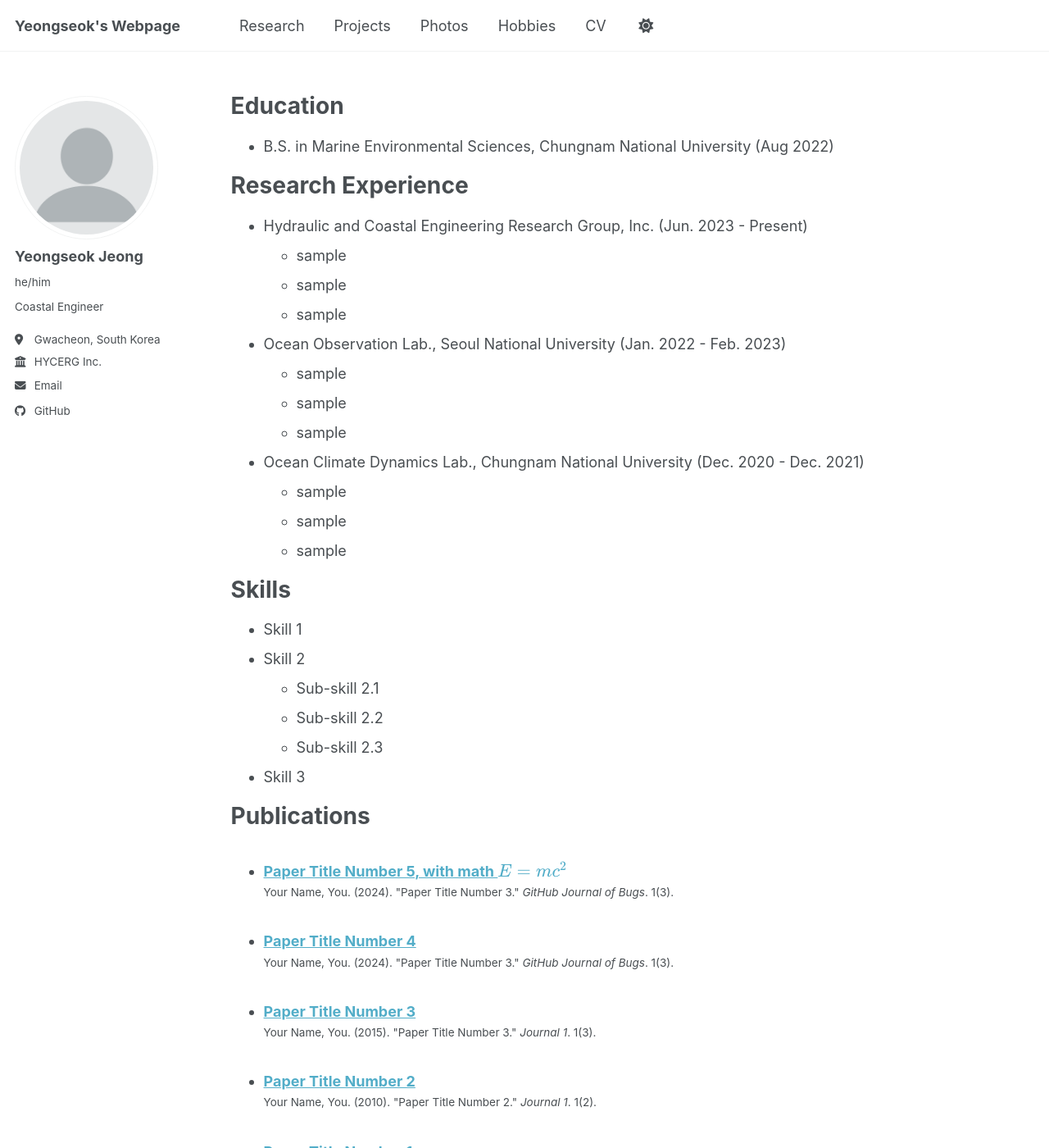
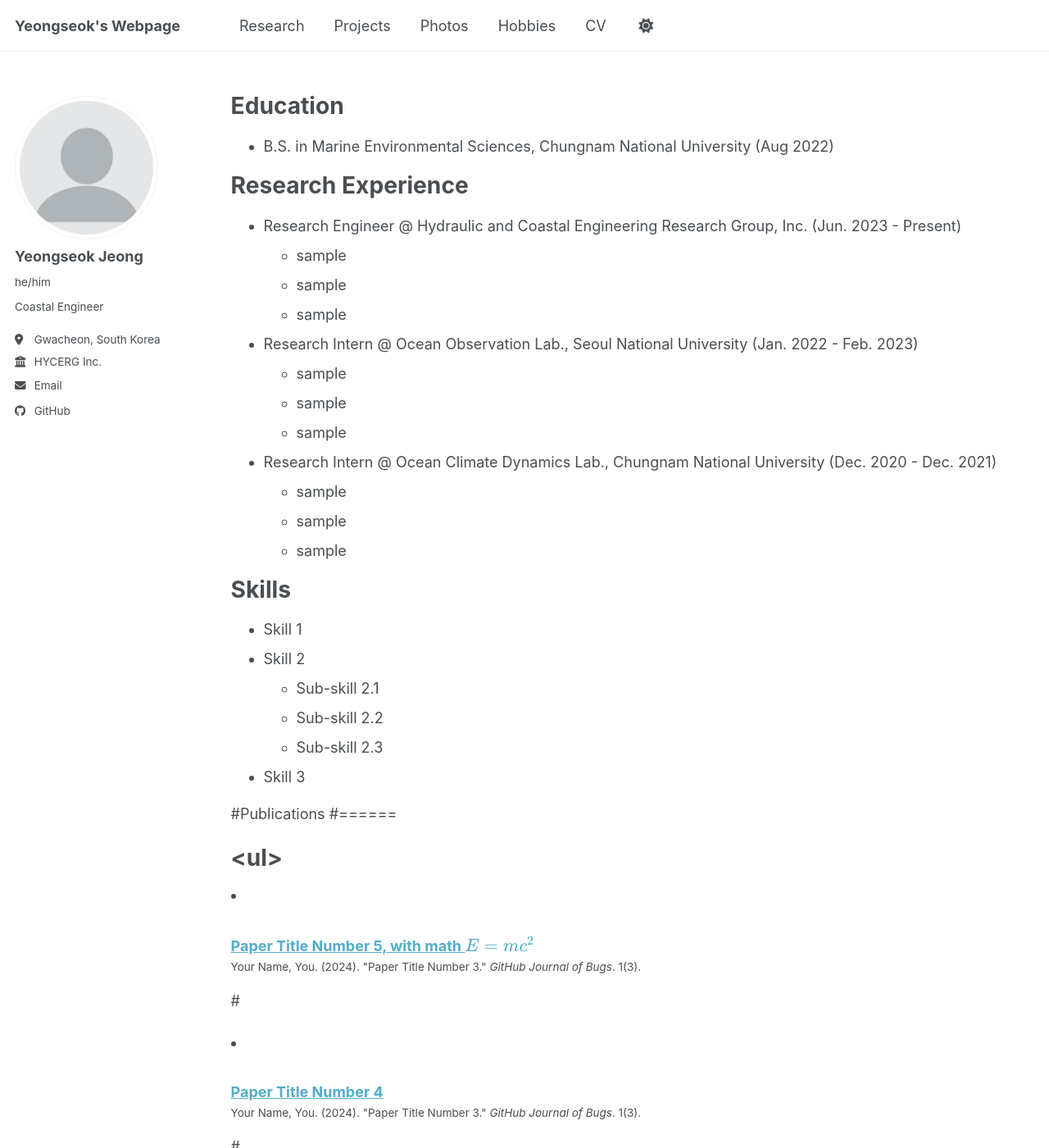
Before and after one commit to yjeongteddy/yjeongteddy.github.io, a Jekyll site: the page built from _pages/cv.md, in a window 1280 px wide and 1400 px high. Shown: the whole window at 82% size. Built offline with Jekyll 4.4.1, drawn with Linux system fonts in a browser that asks for light colours; a script bundle is joined from its source files by our own code; library files that are not in the unit come from our copies; some of the changed text lies outside the part shown.

Commit message:
Update cv.md

```diff
--- a/_pages/cv.md
+++ b/_pages/cv.md
@@ -15,17 +15,17 @@
 
 Research Experience
 ======
-* Hydraulic and Coastal Engineering Research Group, Inc. (Jun. 2023 - Present)
+* Research Engineer @ Hydraulic and Coastal Engineering Research Group, Inc. (Jun. 2023 - Present)
   * sample
   * sample
   * sample
 
-* Ocean Observation Lab., Seoul National University (Jan. 2022 - Feb. 2023)
+* Research Intern @ Ocean Observation Lab., Seoul National University (Jan. 2022 - Feb. 2023)
   * sample
   * sample
   * sample
 
-* Ocean Climate Dynamics Lab., Chungnam National University (Dec. 2020 - Dec. 2021)
+* Research Intern @ Ocean Climate Dynamics Lab., Chungnam National University (Dec. 2020 - Dec. 2021)
   * sample
   * sample
   * sample
@@ -39,11 +39,11 @@
   * Sub-skill 2.3
 * Skill 3
 
-Publications
-======
-  <ul>{% for post in site.publications reversed %}
+#Publications
+#======
+#  <ul>{% for post in site.publications reversed %}
     {% include archive-single-cv.html %}
-  {% endfor %}</ul>
+#  {% endfor %}</ul>
 
 Talks
 ======
@@ -51,12 +51,12 @@
     {% include archive-single-talk-cv.html  %}
   {% endfor %}</ul>
 
-Teaching
-======
-  <ul>{% for post in site.teaching reversed %}
+# Teaching
+# ======
+#  <ul>{% for post in site.teaching reversed %}
     {% include archive-single-cv.html %}
-  {% endfor %}</ul>
+#  {% endfor %}</ul>
 
-Service and leadership
-======
-* Currently signed in to 43 different slack teams
+# Service and leadership
+# ======
+# * Currently signed in to 43 different slack teams
```
